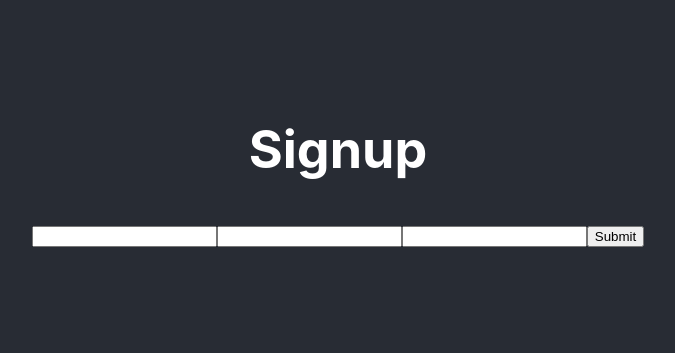
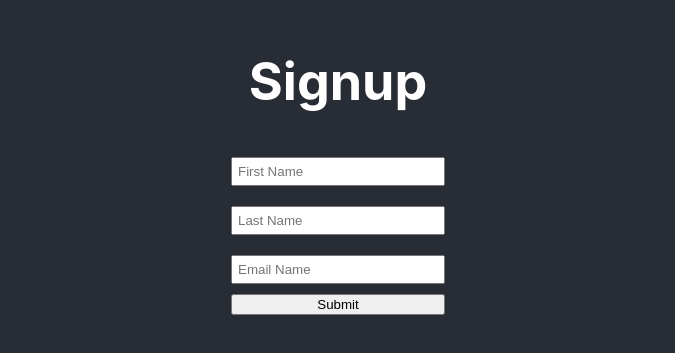
Before and after one commit to AhmedEldessouki/Formik-Form---React, a React (Create React App) app: page / in a window 1280 px wide. Shown: the part 235-588 px from the top of the page, without its empty margins (302-977 px from the left). Built offline with nearby package versions, Linux system fonts and the light colour scheme.

Commit message:
submitting button disabled upon submitting . second verification method changed

```diff
--- a/src/component/FormikForm/FormikForm.js
+++ b/src/component/FormikForm/FormikForm.js
@@ -1,99 +1,69 @@
 import React, { Component } from 'react';
-import { Formik, Form, Field } from 'formik';
+import { withFormik, Form, Field } from 'formik';
 import * as Yup from 'yup';
+import './FormikForm.scss'
 import { red } from 'ansi-colors';
 
-const INNTIALVALUES = {
-  firstName: '',
-  lastName: '',
-  email: '',
-}
-const SignupSchema = Yup.object().shape({
-  firstName: Yup.string()
-    .min(2, 'Too Short!')
-    .max(50, 'Too Long!')
-    .required('Required'),
-  lastName: Yup.string()
-    .min(2, 'Too Short!')
-    .max(50, 'Too Long!')
-    .required('Required'),
-  email: Yup.string()
-    .email('Invalid email')
-    .required('Required'),
-});
 
-
-function validateName(value) {
-  let error;
-
-  if (value === 'admin') {
-    error = 'Nice try!';
-  }
-  return error;
-}
-
-class FormikForm extends Component {
-
-  constructor(props) {
-    super(props)
-    this.state = {
-      ...INNTIALVALUES,
-      activateButton: true
-    }
-  }
+class MyFormikForm extends Component {
   render() {
-
-    console.log('mmmm:', SignupSchema)
-    const {
-      email,
-      firstName,
-      lastName,
-    } = this.state;
-
-
-    const
-    activateButton =
-    SignupSchema.fields.firstName === '' ||
-    SignupSchema.fields.lastName === '' ||
-    SignupSchema.fields.email === '';
-    console.log('mmmm:', activateButton)
-
-
+    const { errors, touched, isSubmitting } = this.props
     return (
-      <div className="FormikForm">
+      <div className="MyFormikForm">
         <h1>Signup</h1>
-        <Formik
-          initialValues={{
-            ...INNTIALVALUES
-
-          }}
-          validationSchema={SignupSchema}
-          onSubmit={values => {
-            // same shape as initial values
-            console.log(values);
-            console.log(SignupSchema);
-          }}
-        >
-          {({ errors, touched }) => (
-            <Form>
-              <Field name="firstName" validate={validateName} />
-              {errors.firstName && touched.firstName ? (
-                <div className="testtest">{errors.firstName}</div>
-              ) : null}
-              <Field name="lastName" validate={validateName} />
-              {errors.lastName && touched.lastName ? (
-                <div className="testtest">{errors.lastName}</div>
-              ) : null}
-              <Field name="email" type="email" />
-              {errors.email && touched.email ? <div className="testtest" style={{ color: red, fontSize: 10 }}>{errors.email}</div> : null}
-              <button type="submit" disabled={activateButton}>Submit</button>
-            </Form>
-          )}
-        </Formik>
+        <Form>
+          <Field name="firstName" placeholder="First Name" />
+          {errors.firstName && touched.firstName ? (
+            <div className="testtest">{errors.firstName}</div>
+          ) : null}
+          <Field name="lastName" placeholder="Last Name"/>
+          {errors.lastName && touched.lastName ? (
+            <div className="testtest">{errors.lastName}</div>
+          ) : null}
+          <Field name="email" type="email" placeholder="Email Name"/>
+          {errors.email && touched.email ? <div className="testtest" style={{ color: red, fontSize: 10 }}>{errors.email}</div> : null}
+          <button type="submit" disabled={isSubmitting} >Submit</button>
+        </Form>
       </div>
     )
   }
 }
 
-
+const SignupSchema = withFormik({
+  validationSchema: Yup.object().shape({
+    firstName: Yup.string()
+      .min(2, 'Too Short!')
+      .max(50, 'Too Long!')
+      .required('Required'),
+    lastName: Yup.string()
+      .min(2, 'Too Short!')
+      .max(50, 'Too Long!')
+      .required('Required'),
+    email: Yup.string()
+      .email('Invalid email')
+      .required('Required'),
+  }),
+  enableReinitialize: true,
+  mapPropsToValues: props => ({
+    firstName: '',
+    lastName: '',
+    email: '',
+  }),
+  mapValuesToPayload: x => x,
+  handleSubmit: (values, bag) => {
+    setTimeout(() => {
+      if (values.firstName === 'admin') {
+        bag.setErrors({ firstName: 'Nice try!' });
+      } else if (values.lastName === 'admin') {
+        bag.setErrors({ lastName: 'Nice try!' });
+      } else {
+        console.log(values);
+        bag.resetForm()
+      }
+      bag.setSubmitting(false);
+    }, 2000)
+  },
+  displayName: 'FormikForm',
+});
+const FormikForm = SignupSchema(MyFormikForm);
 export default FormikForm
--- a/src/component/FormikForm/FormikForm.scss
+++ b/src/component/FormikForm/FormikForm.scss
@@ -1,6 +1,18 @@
-.FormikForm {
-  .testtest, * {
-    color: red !important;
-    font-size: 10px;
+.MyFormikForm {
+  display: flex;
+  flex-direction: column;
+  flex-wrap: nowrap;
+  form {
+    display: flex;
+    flex-direction: column;
+    input {
+      padding: 5px;
+      margin: 10px 0;
+      width: 200px;
+    }
+  }
+  .testtest {
+    color: red;
+    font-size: 14px;
   }
 }
```
